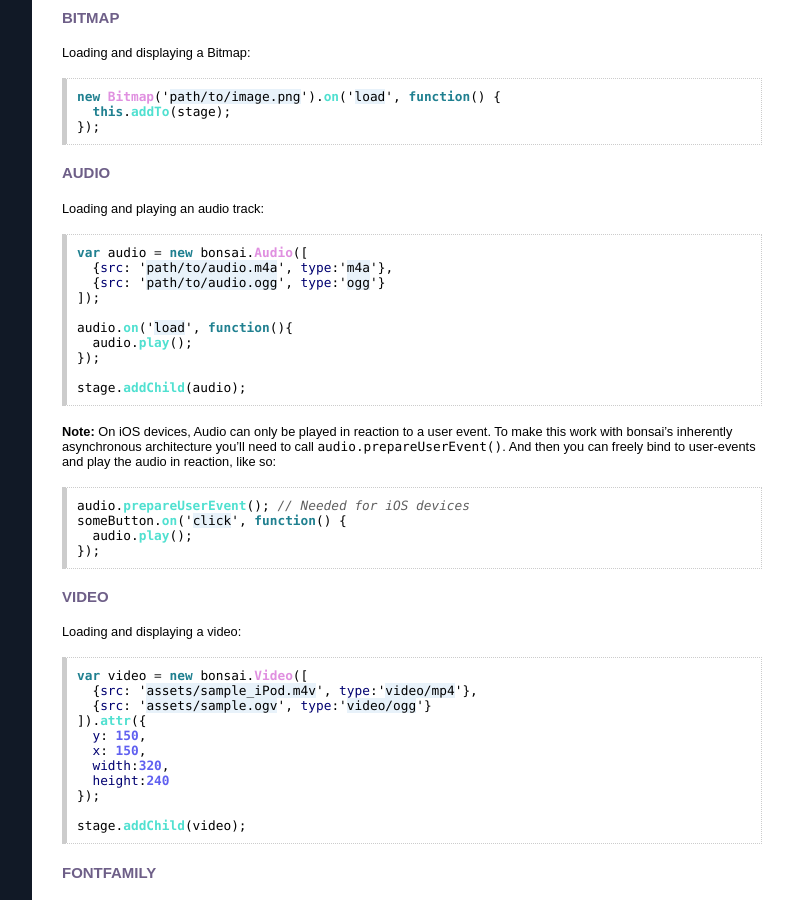
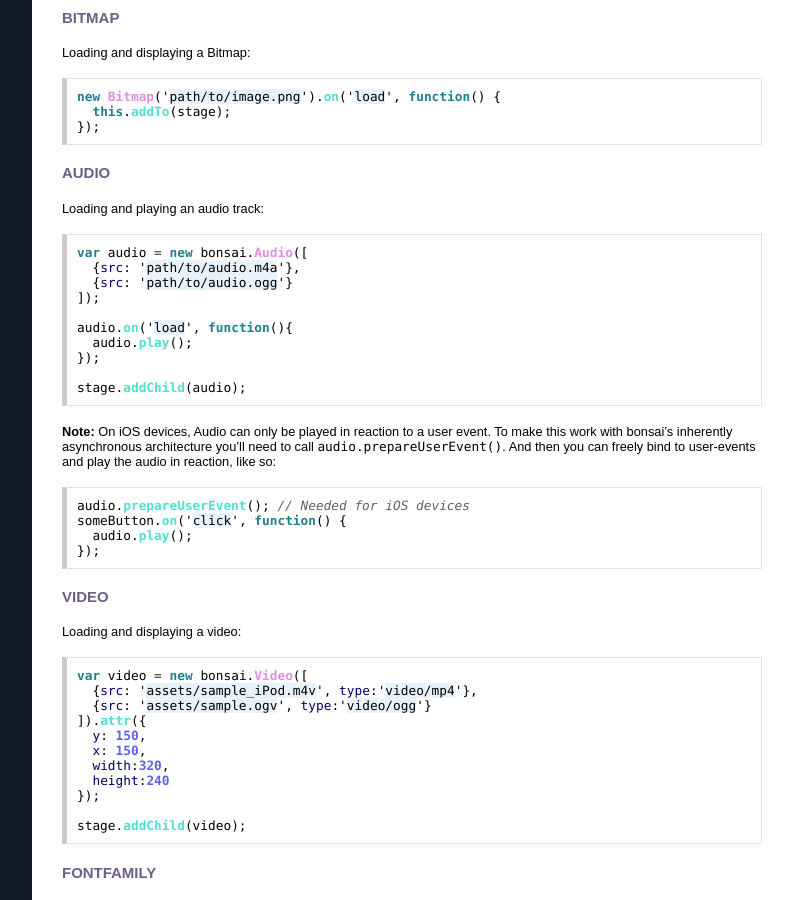
Before and after one commit to uxebu/bonsai-docs, a Jekyll site: the page built from overview/Assets.md, in a window 1280 px wide and 900 px high, scrolled down 453 px. Shown: the whole window, without its empty margins (218-1011 px from the left). Built offline with Jekyll 4.4.1, drawn with Linux system fonts in a browser that asks for light colours; nearby versions of some CDN libraries; some web fonts are replaced.

Commit message:
Remove types

```diff
--- a/overview/Assets.md
+++ b/overview/Assets.md
@@ -44,8 +44,8 @@ Loading and playing an audio track:
 
 {% highlight javascript %}
 var audio = new bonsai.Audio([
-  {src: 'path/to/audio.m4a', type:'m4a'},
-  {src: 'path/to/audio.ogg', type:'ogg'}
+  {src: 'path/to/audio.m4a'},
+  {src: 'path/to/audio.ogg'}
 ]);
 
 audio.on('load', function(){
```
